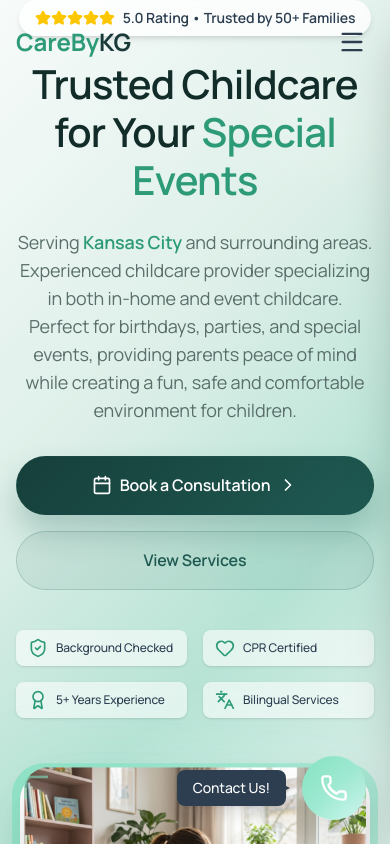
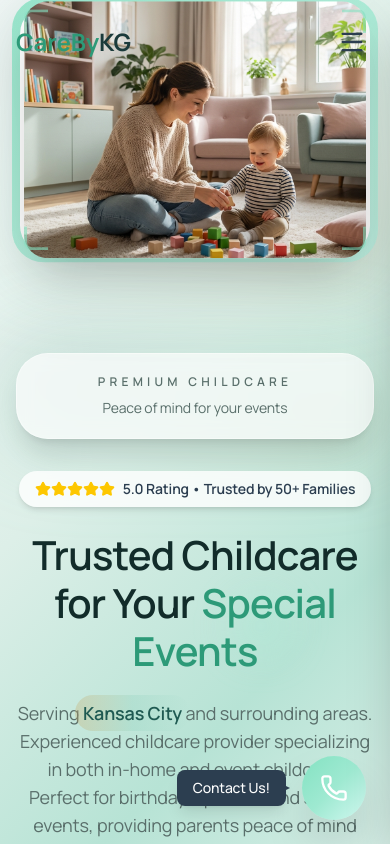
Before and after one commit to Str0k/karinaproyect, a Next.js app: page / in a window 390 px wide. Shown: the top 844 px of the page. Built offline with nearby package versions, Linux system fonts and the light colour scheme.

Commit message:
feat: Create Hero component with animated content, trust badges, and interactive call-to-actions.

```diff
--- a/src/components/Hero.tsx
+++ b/src/components/Hero.tsx
@@ -47,15 +47,33 @@ export default function Hero() {
                 />
             </div>
 
-            <div className="container-custom relative z-10 pt-24 pb-16">
+            <div className="container-custom relative z-10 pt-32 sm:pt-28 lg:pt-24 pb-16">
                 <div className="grid lg:grid-cols-2 gap-12 items-center">
                     {/* Content */}
                     <motion.div
                         initial={{ opacity: 0, x: -50 }}
                         animate={{ opacity: 1, x: 0 }}
                         transition={{ duration: 0.6 }}
-                        className="text-center lg:text-left"
+                        className="text-center lg:text-left order-2 lg:order-1"
                     >
+                        {/* Mobile Spotlight */}
+                        <motion.div
+                            initial={{ opacity: 0, scale: 0.9 }}
+                            animate={{ opacity: 1, scale: 1 }}
+                            transition={{ delay: 0.15 }}
+                            className="relative mx-auto mb-8 w-full max-w-md lg:hidden"
+                        >
+                            <div className="absolute -inset-4 rounded-[2.5rem] bg-gradient-to-br from-[#1F5A52]/20 via-[#86CDB7]/20 to-[#C9A55C]/20 blur-2xl" />
+                            <div className="relative rounded-[2rem] border border-white/40 bg-white/70 px-6 py-5 shadow-xl backdrop-blur">
+                                <p className="text-xs uppercase tracking-[0.35em] text-[#1F5A52] font-semibold">
+                                    Premium childcare
+                                </p>
+                                <p className="mt-2 text-sm text-[#5A6F6B]">
+                                    Peace of mind for your events
+                                </p>
+                            </div>
+                        </motion.div>
+
                         {/* Rating Badge */}
                         <motion.div
                             initial={{ opacity: 0, y: 20 }}
@@ -95,7 +113,12 @@ export default function Hero() {
                             transition={{ delay: 0.4 }}
                             className="text-lg md:text-xl text-gray-600 mb-8 max-w-xl mx-auto lg:mx-0"
                         >
-                            Serving <span className="font-semibold text-[#2D9A78]">Kansas City</span> and surrounding areas.
+                            Serving{" "}
+                            <span className="relative inline-flex items-center">
+                                <span className="absolute -inset-x-2 -inset-y-1 rounded-full bg-gradient-to-r from-[#C9A55C]/30 via-[#86CDB7]/25 to-transparent" />
+                                <span className="relative font-semibold text-[#1F5A52]">Kansas City</span>
+                            </span>{" "}
+                            and surrounding areas.
                             Experienced childcare provider specializing in both in-home and
                             event childcare. Perfect for birthdays, parties, and special
                             events, providing parents peace of mind while creating a fun, safe
@@ -158,11 +181,15 @@ export default function Hero() {
                         initial={{ opacity: 0, y: 30 }}
                         animate={{ opacity: 1, y: 0 }}
                         transition={{ duration: 0.6, delay: 0.3 }}
-                        className="relative lg:hidden mb-8"
+                        className="relative lg:hidden mb-8 order-1"
                     >
                         <div className="relative max-w-sm mx-auto">
                             {/* Outer Glow */}
-                            <div className="absolute -inset-4 bg-gradient-to-br from-[#84E2C2]/30 via-[#D1F8F0]/20 to-[#9EE9D1]/30 rounded-[2.5rem] blur-2xl opacity-60" />
+                            <motion.div
+                                animate={{ opacity: [0.5, 0.8, 0.5] }}
+                                transition={{ duration: 3.5, repeat: Infinity, ease: "easeInOut" }}
+                                className="absolute -inset-6 bg-gradient-to-br from-[#1F5A52]/30 via-[#86CDB7]/20 to-[#C9A55C]/30 rounded-[2.8rem] blur-2xl"
+                            />
 
                             <motion.div
                                 animate={{ y: [0, -10, 0] }}
```
